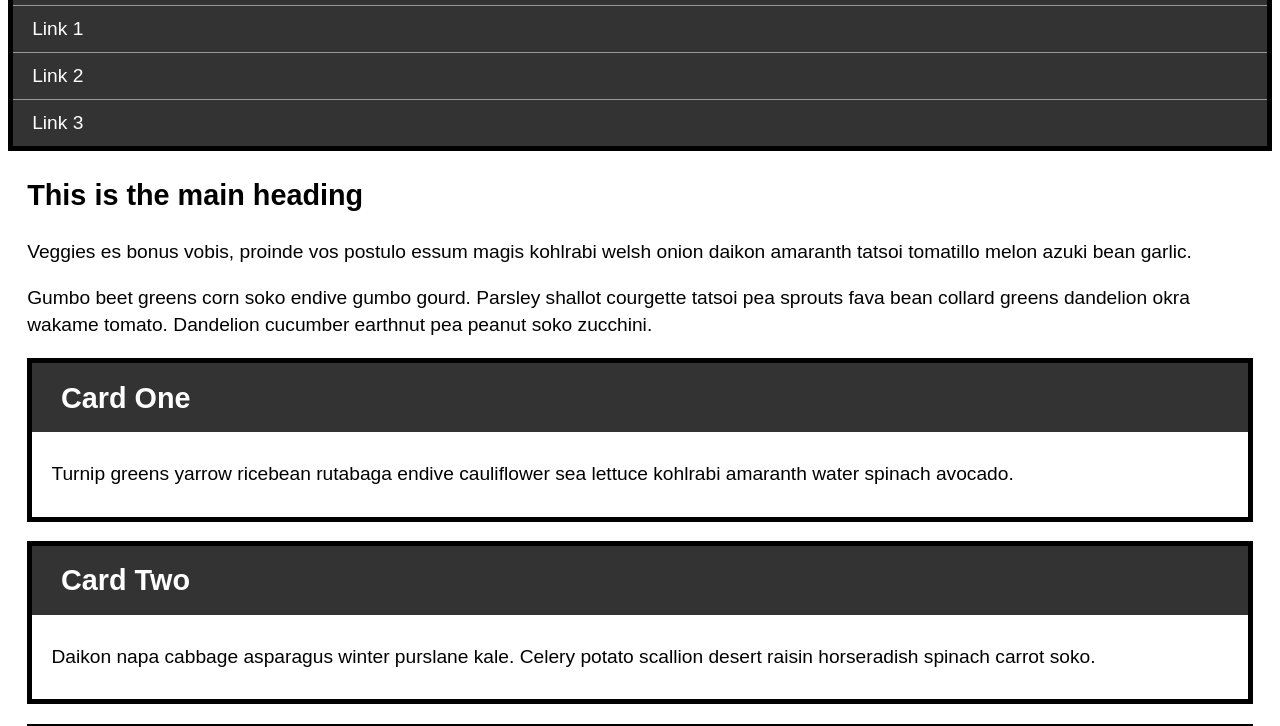
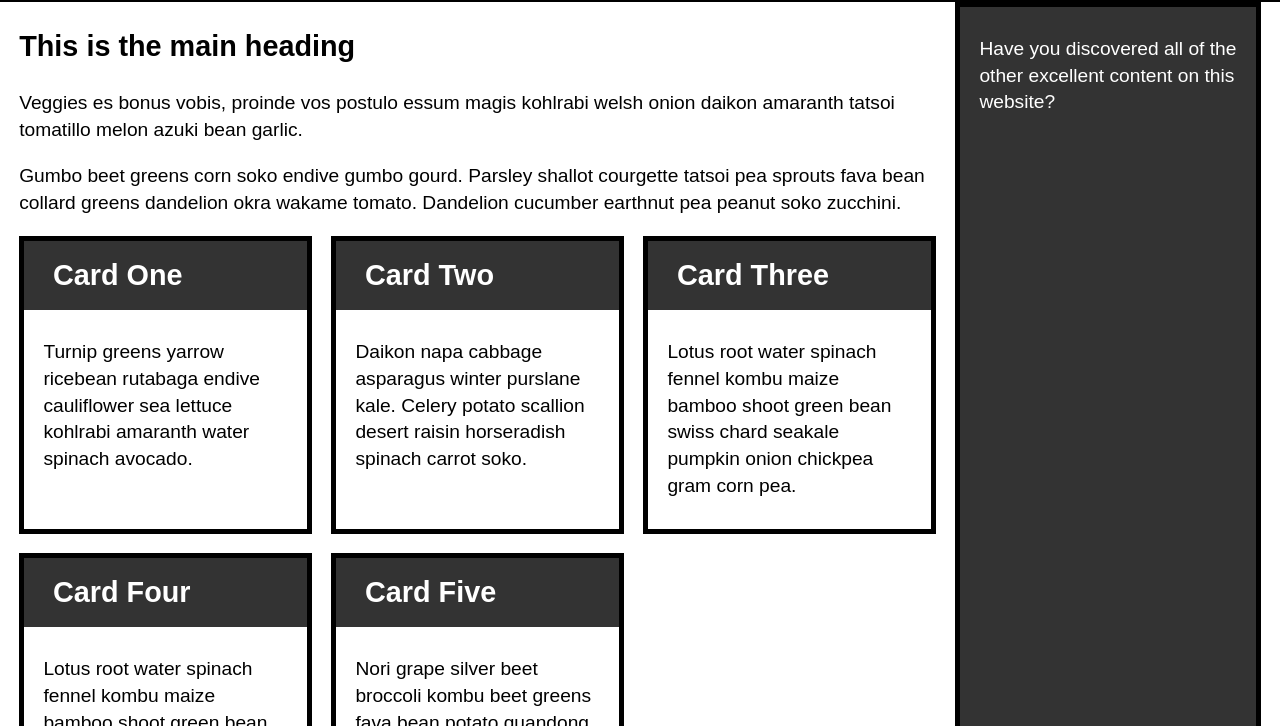
Before and after one commit to vandersoncr/grid_exercise, a plain HTML site: page index.html in a window 1280 px wide. Shown: the part 106-832 px from the top of the page. Drawn offline with Linux system fonts and the light colour scheme.

Commit message:
new comiit

```diff
--- a/css/styles.css
+++ b/css/styles.css
@@ -3,13 +3,11 @@
 }
 
 html {
-  font:
-    1.2em/1.4 Arial,
-    Helvetica,
-    sans-serif;
+  font: 1.2em/1.4 Arial, Helvetica, sans-serif;
 }
 
 body {
+  margin: 0;
   padding: 0 0 1em;
 }
 
@@ -17,20 +15,10 @@ header {
   background-color: #333;
   color: #fff;
   border: 5px solid #000;
-}
-
-header ul {
-  list-style: none;
-  margin: 0;
-  padding: 0;
-}
-
-header a {
-  color: #fff;
-  text-decoration: none;
-  display: block;
-  padding: 0.5em 1em;
-  border-top: 1px solid #999;
+  display: flex;
+  justify-content: space-between;
+  align-items: center;
+  flex-wrap: wrap;
 }
 
 header .title {
@@ -40,20 +28,62 @@ header .title {
   padding: 1em;
 }
 
+header nav ul {
+  list-style: none;
+  margin: 0;
+  padding: 0;
+  display: flex;
+}
+
+header nav li {
+  border-left: 1px solid #999;
+}
+
+header a {
+  color: #fff;
+  text-decoration: none;
+  display: block;
+  padding: 1em;
+}
+
 main {
+  display: grid;
+  grid-template-columns: 3fr 1fr;
+  min-height: 80vh;
   padding: 0 1em;
+  gap: 1em;
+}
+
+article {
+  flex: 3;
+}
+
+.sidebar {
+  flex: 1;
+  background-color: #333;
+  border: 5px solid #000;
+  padding: 0.5em 1em;
+  color: #fff;
 }
 
 .cards {
   list-style: none;
   margin: 0;
   padding: 0;
+  display: grid;
+  grid-template-columns: repeat(3, 1fr);
+  gap: 1em;
+  margin-top: 1em;
 }
 
 .cards li {
   border: 5px solid #000;
-  margin-bottom: 1em;
+  background: #fff;
+  display: flex;
+  flex-direction: column;
+  min-height: 250px;
 }
+
 
 .cards h2 {
   background-color: #333;
@@ -64,11 +94,5 @@ main {
 
 .cards .inner {
   padding: 0.5em 1em;
+  flex: 1;
 }
-
-.sidebar {
-  background-color: #333;
-  border: 5px solid #000;
-  padding: 0.5em 1em;
-  color: #fff;
-}
```
